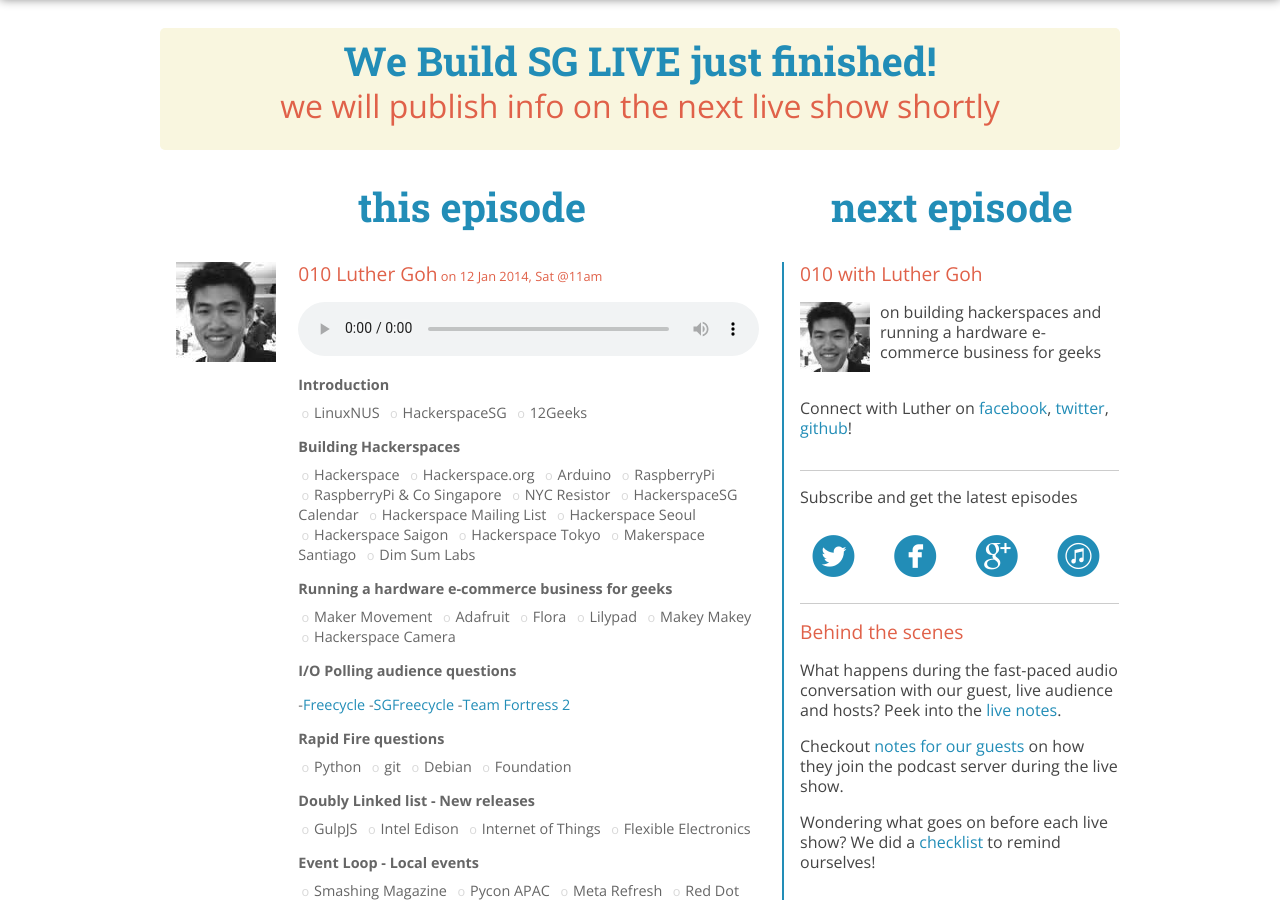
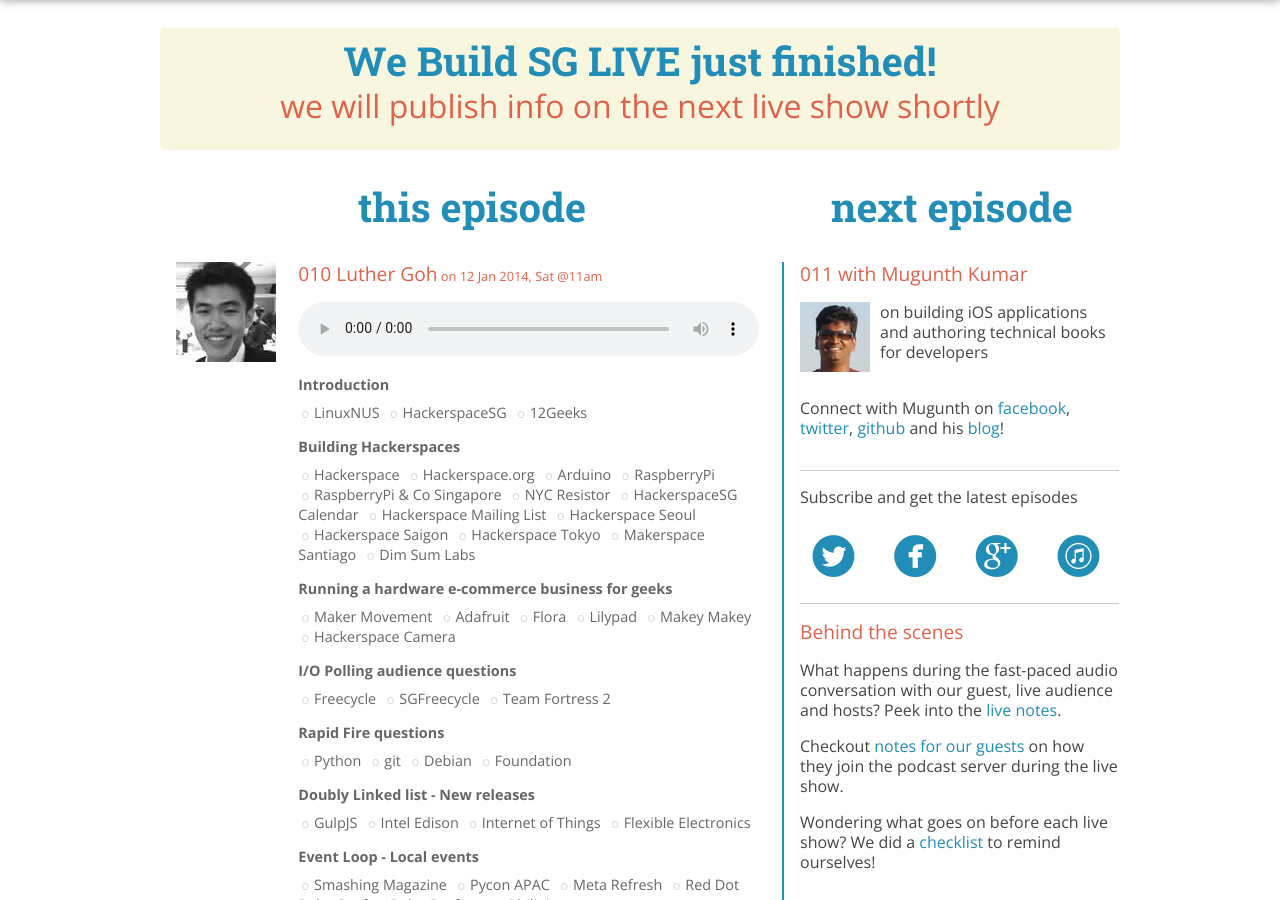
Before and after one commit to webuildsg/live, a Jekyll site: the page built from _posts/2014-01-12-luther-goh.md, in a window 1280 px wide and 900 px high, scrolled down 264 px. Built offline with Jekyll 4.4.1, drawn with Linux system fonts in a browser that asks for light colours; Markdown is read by kramdown in place of the engine named in the settings.

Commit message:
010 released and 011 announced

```diff
--- a/_includes/sidebar.html
+++ b/_includes/sidebar.html
@@ -4,11 +4,11 @@
 
   <ul class="list">
     <li>
-      <p class="info">010 with Luther Goh</p>
-      <img src="{{site.url}}/img/010-luther-goh-profile.jpg" class="next-profile">
-      <p>on building hackerspaces and running a hardware e-commerce business for geeks</p>
+      <p class="info">011 with Mugunth Kumar</p>
+      <img src="{{site.url}}/img/011-mugunth-kumar-profile.jpg" class="next-profile">
+      <p>on building iOS applications and authoring technical books for developers</p>
       <br>
-      <p>Connect with Luther on <a href="https://www.facebook.com/lufeng">facebook</a>, <a href="https://twitter.com/elfgoh">twitter</a>, <a href="https://github.com/elfgoh">github</a>!</p>
+      <p>Connect with Mugunth on <a href="https://www.facebook.com/mugunthkumar">facebook</a>, <a href="https://twitter.com/mugunthkumar">twitter</a>, <a href="https://github.com/mugunthkumar">github</a> and his <a href="http://blog.mugunthkumar.com/">blog</a>!</p>
     </li>
     <li>
       <p>Subscribe and get the latest episodes</p>
--- a/_posts/2014-01-12-luther-goh.md
+++ b/_posts/2014-01-12-luther-goh.md
@@ -42,9 +42,9 @@ description: Luther Goh on building hackerspaces and running a hardware e-commer
 
 **I/O Polling audience questions**
 
--[Freecycle](https://www.freecycle.org/)
--[SGFreecycle](http://sgfreecycle.org/)
--[Team Fortress 2](http://www.teamfortress.com/)
+- [Freecycle](https://www.freecycle.org/)
+- [SGFreecycle](http://sgfreecycle.org/)
+- [Team Fortress 2](http://www.teamfortress.com/)
 
 **Rapid Fire questions**
 
--- a/js/script.input.js
+++ b/js/script.input.js
@@ -6,7 +6,7 @@
             hours: 0,
             minutes: 0
         },
-        podcastTimeString: '2014-01-11 11:00 +0800',
+        podcastTimeString: '2014-01-25 11:00 +0800',
         timeFormatString: 'YYYY-MM-DD HH:mm Z',
         preMoment: {
             unit: "hours",
```
Also changed, not shown: img/011-mugunth-kumar-profile.jpg (added), script.js.
